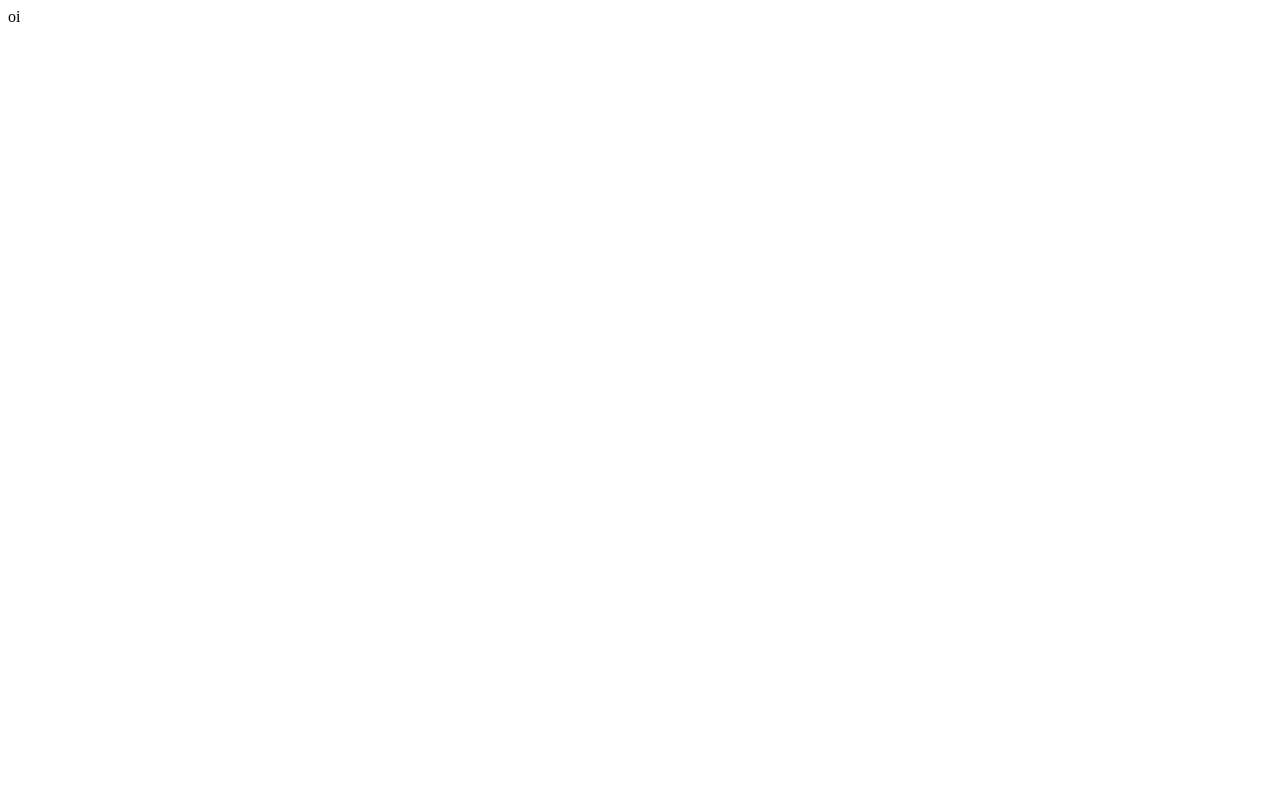
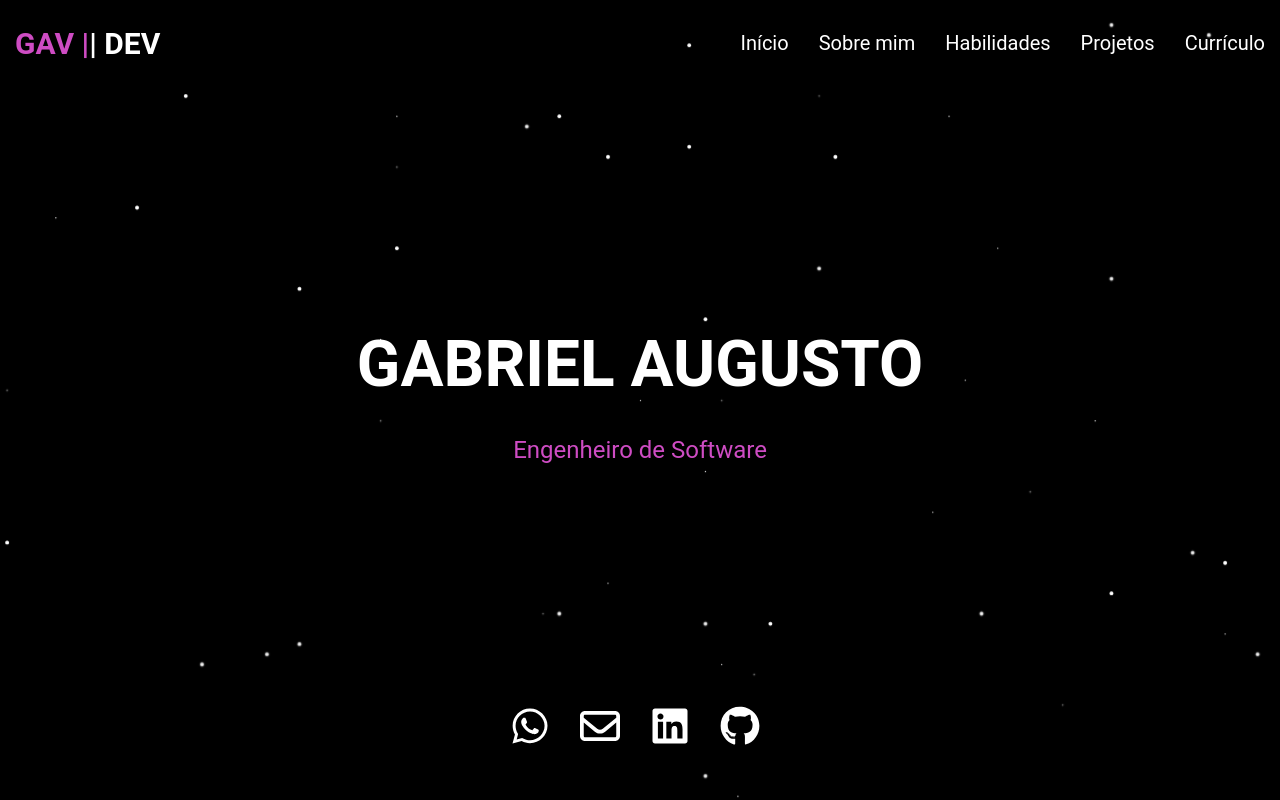
Before and after one commit to Gabriel-Augusto-do-Vale/Portfolio, a plain HTML site: page fotos.html in a window 1280 px wide. Drawn offline with Linux system fonts and the light colour scheme.

Commit message:
Update fotos.html

```diff
--- a/fotos.html
+++ b/fotos.html
@@ -1 +1,70 @@
-oi
+<!DOCTYPE html>
+<html lang="pt-BR">
+<head>
+  <meta charset="UTF-8">
+  <meta http-equiv="X-UA-Compatible" content="IE=edge">
+  <meta name="viewport" content="width=device-width, initial-scale=1.0">
+  <meta name="description" content="Portfólio de Gabriel Augusto, Engenheiro de Software com experiência em desenvolvimento web e mobile.">
+  <meta name="keywords" content="Engenheiro de Software, Desenvolvimento Web, Portfólio, Gabriel Augusto">
+  <link rel="stylesheet" href="style.css">
+  <title>Portfólio Gabriel Augusto</title>
+</head>
+
+<body>
+  <div class="main"></div>
+  <header>
+    <div class="logo">
+      <a href="index.html"><span>GAV |</span>| DEV</a>
+    </div>
+    <button class="menu-toggle" aria-label="Abrir menu">
+      <span></span>
+      <span></span>
+      <span></span>
+    </button>
+    <nav>
+      <ul>
+        <li><a href="index.html">Início</a></li>
+        <li><a href="/subpaginas/sobremim/sobremim.html">Sobre mim</a></li>
+        <li><a href="/subpaginas/habilidades/habilidades.html">Habilidades</a></li>
+        <li><a href="/subpaginas/projetos/projetos.html">Projetos</a></li>
+        <li><a href="/arquivos/CURRICULO GABRIEL AUGUSTO.pdf" target="_blank">Currículo</a></li>
+      </ul>
+    </nav>
+  </header>
+  <main class="center-content">
+    <h1>GABRIEL AUGUSTO</h1>
+    <p>Engenheiro de Software</p>
+  </main>
+  <footer>
+    <div class="social-icons">
+      <a href="https://wa.me/5541997309216" target="_blank" aria-label="WhatsApp">
+        <svg xmlns="http://www.w3.org/2000/svg" viewBox="0 0 448 512" width="40" height="40">
+                <path fill="#FFFFFF" d="M380.9 97.1C339 55.1 283.2 32 223.9 32c-122.4 0-222 99.6-222 222 0 39.1 10.2 77.3 29.6 111L0 480l117.7-30.9c32.4 17.7 68.9 27 106.1 27h.1c122.3 0 224.1-99.6 224.1-222 0-59.3-25.2-115-67.1-157zm-157 341.6c-33.2 0-65.7-8.9-94-25.7l-6.7-4-69.8 18.3L72 359.2l-4.4-7c-18.5-29.4-28.2-63.3-28.2-98.2 0-101.7 82.8-184.5 184.6-184.5 49.3 0 95.6 19.2 130.4 54.1 34.8 34.9 56.2 81.2 56.1 130.5 0 101.8-84.9 184.6-186.6 184.6zm101.2-138.2c-5.5-2.8-32.8-16.2-37.9-18-5.1-1.9-8.8-2.8-12.5 2.8-3.7 5.6-14.3 18-17.6 21.8-3.2 3.7-6.5 4.2-12 1.4-32.6-16.3-54-29.1-75.5-66-5.7-9.8 5.7-9.1 16.3-30.3 1.8-3.7 .9-6.9-.5-9.7-1.4-2.8-12.5-30.1-17.1-41.2-4.5-10.8-9.1-9.3-12.5-9.5-3.2-.2-6.9-.2-10.6-.2-3.7 0-9.7 1.4-14.8 6.9-5.1 5.6-19.4 19-19.4 46.3 0 27.3 19.9 53.7 22.6 57.4 2.8 3.7 39.1 59.7 94.8 83.8 35.2 15.2 49 16.5 66.6 13.9 10.7-1.6 32.8-13.4 37.4-26.4 4.6-13 4.6-24.1 3.2-26.4-1.3-2.5-5-3.9-10.5-6.6z"/>
+            </svg>
+      </a>
+      <a href="mailto:gabrielaugusto.vale2005@gmail.com" target="_blank" aria-label="Gmail">
+        <svg xmlns="http://www.w3.org/2000/svg" viewBox="0 0 512 512" width="40" height="40"><!--!Font Awesome Free 6.7.2 by @fontawesome - https://fontawesome.com License - https://fontawesome.com/license/free Copyright 2025 Fonticons, Inc.-->
+                <path fill="#FFFFFF" d="M64 112c-8.8 0-16 7.2-16 16l0 22.1L220.5 291.7c20.7 17 50.4 17 71.1 0L464 150.1l0-22.1c0-8.8-7.2-16-16-16L64 112zM48 212.2L48 384c0 8.8 7.2 16 16 16l384 0c8.8 0 16-7.2 16-16l0-171.8L322 328.8c-38.4 31.5-93.7 31.5-132 0L48 212.2zM0 128C0 92.7 28.7 64 64 64l384 0c35.3 0 64 28.7 64 64l0 256c0 35.3-28.7 64-64 64L64 448c-35.3 0-64-28.7-64-64L0 128z"/>
+            </svg>
+      </a>
+      <a href="https://www.linkedin.com/in/gabriel-augusto-do-vale-868654214/" target="_blank" aria-label="LinkedIn">
+        <svg xmlns="http://www.w3.org/2000/svg" viewBox="0 0 448 512" width="40" height="40">
+                <path fill="#FFFFFF"
+                    d="M416 32H31.9C14.3 32 0 46.5 0 64.3v383.4C0 465.5 14.3 480 31.9 480H416c17.6 0 32-14.5 32-32.3V64.3c0-17.8-14.4-32.3-32-32.3zM135.4 416H69V202.2h66.5V416zm-33.2-243c-21.3 0-38.5-17.3-38.5-38.5S80.9 96 102.2 96c21.2 0 38.5 17.3 38.5 38.5 0 21.3-17.2 38.5-38.5 38.5zm282.1 243h-66.4V312c0-24.8-.5-56.7-34.5-56.7-34.6 0-39.9 27-39.9 54.9V416h-66.4V202.2h63.7v29.2h.9c8.9-16.8 30.6-34.5 62.9-34.5 67.2 0 79.7 44.3 79.7 101.9V416z" />
+            </svg>
+      </a>
+      <a href="https://github.com/Gabriel-Augusto-do-Vale" target="_blank" aria-label="GitHub">
+        <svg xmlns="http://www.w3.org/2000/svg" viewBox="0 0 496 512" width="40" height="40">
+                <path fill="#FFFFFF" d="M165.9 397.4c0 2-2.3 3.6-5.2 3.6-3.3 .3-5.6-1.3-5.6-3.6 0-2 2.3-3.6 5.2-3.6 3-.3 5.6 1.3 5.6 3.6zm-31.1-4.5c-.7 2 1.3 4.3 4.3 4.9 2.6 1 5.6 0 6.2-2s-1.3-4.3-4.3-5.2c-2.6-.7-5.5 .3-6.2 2.3zm44.2-1.7c-2.9 .7-4.9 2.6-4.6 4.9 .3 2 2.9 3.3 5.9 2.6 2.9-.7 4.9-2.6 4.6-4.6-.3-1.9-3-3.2-5.9-2.9zM244.8 8C106.1 8 0 113.3 0 252c0 110.9 69.8 205.8 169.5 239.2 12.8 2.3 17.3-5.6 17.3-12.1 0-6.2-.3-40.4-.3-61.4 0 0-70 15-84.7-29.8 0 0-11.4-29.1-27.8-36.6 0 0-22.9-15.7 1.6-15.4 0 0 24.9 2 38.6 25.8 21.9 38.6 58.6 27.5 72.9 20.9 2.3-16 8.8-27.1 16-33.7-55.9-6.2-112.3-14.3-112.3-110.5 0-27.5 7.6-41.3 23.6-58.9-2.6-6.5-11.1-33.3 2.6-67.9 20.9-6.5 69 27 69 27 20-5.6 41.5-8.5 62.8-8.5s42.8 2.9 62.8 8.5c0 0 48.1-33.6 69-27 13.7 34.7 5.2 61.4 2.6 67.9 16 17.7 25.8 31.5 25.8 58.9 0 96.5-58.9 104.2-114.8 110.5 9.2 7.9 17 22.9 17 46.4 0 33.7-.3 75.4-.3 83.6 0 6.5 4.6 14.4 17.3 12.1C428.2 457.8 496 362.9 496 252 496 113.3 383.5 8 244.8 8zM97.2 352.9c-1.3 1-1 3.3 .7 5.2 1.6 1.6 3.9 2.3 5.2 1 1.3-1 1-3.3-.7-5.2-1.6-1.6-3.9-2.3-5.2-1zm-10.8-8.1c-.7 1.3 .3 2.9 2.3 3.9 1.6 1 3.6 .7 4.3-.7 .7-1.3-.3-2.9-2.3-3.9-2-.6-3.6-.3-4.3 .7zm32.4 35.6c-1.6 1.3-1 4.3 1.3 6.2 2.3 2.3 5.2 2.6 6.5 1 1.3-1.3 .7-4.3-1.3-6.2-2.2-2.3-5.2-2.6-6.5-1zm-11.4-14.7c-1.6 1-1.6 3.6 0 5.9 1.6 2.3 4.3 3.3 5.6 2.3 1.6-1.3 1.6-3.9 0-6.2-1.4-2.3-4-3.3-5.6-2z"/>
+            </svg>
+      </a>
+    </div>
+  </footer>
+
+  <script>
+    document.querySelector('.menu-toggle').addEventListener('click', () => {
+      document.querySelector('nav ul').classList.toggle('active');
+    });
+  </script>
+</body>
+</html>
```
